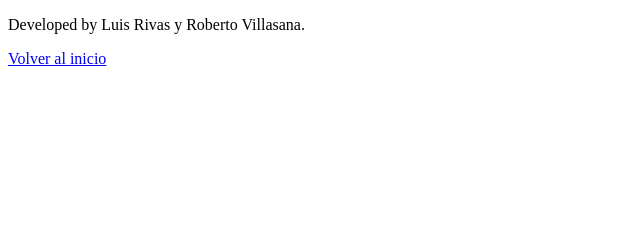
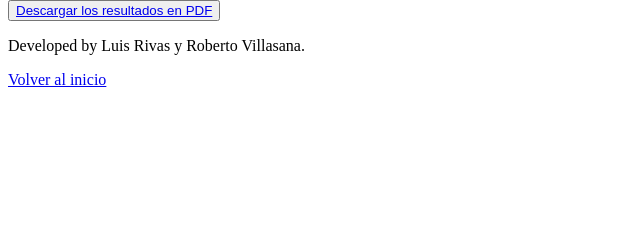
Before and after one commit to RbertoVil/IMC-multicalculator, a Flask app: template templates/results.html in a window 1280 px wide. Shown: the part 108-348 px from the top of the page, without its empty margins (0-640 px from the left). Run offline with Flask 2, Linux system fonts and the light colour scheme; the template is opened without the code that fills it, so the values that code supplies are empty.

Commit message:
Add a button to download the PDF in results.html

```diff
--- a/templates/results.html
+++ b/templates/results.html
@@ -21,4 +21,6 @@
 			<td>{{ composicionCorporal }}</td>
 		</tbody>
 	</table>
+
+	<button><a href="./download">Descargar los resultados en PDF</a></button>
 {% endblock %}
```
